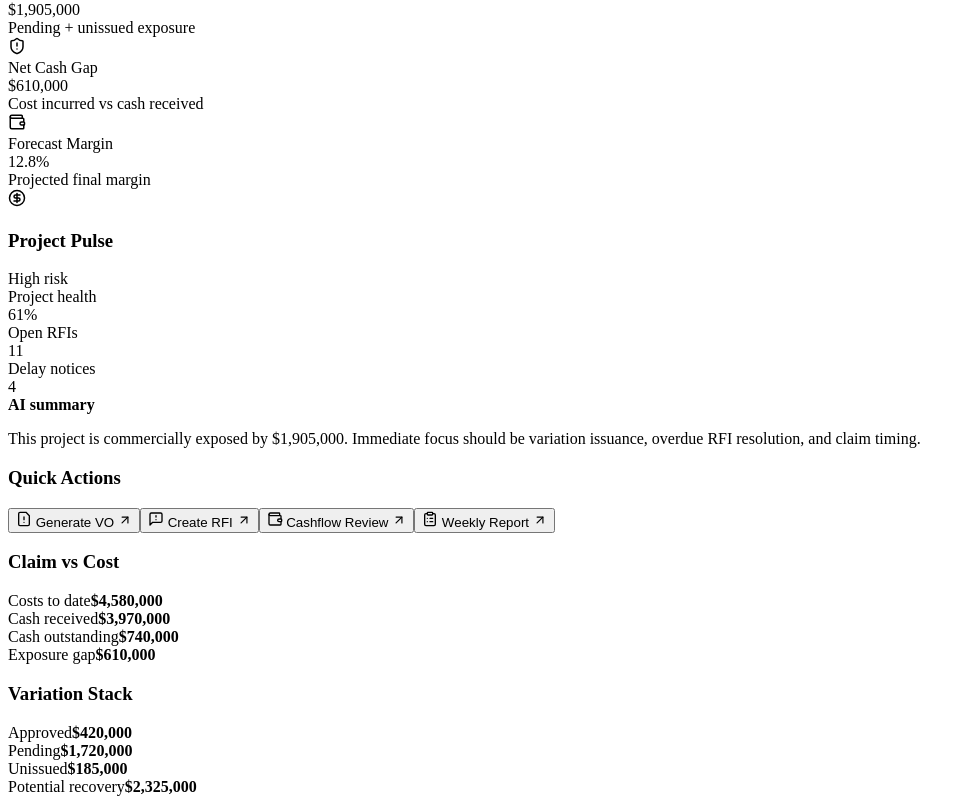
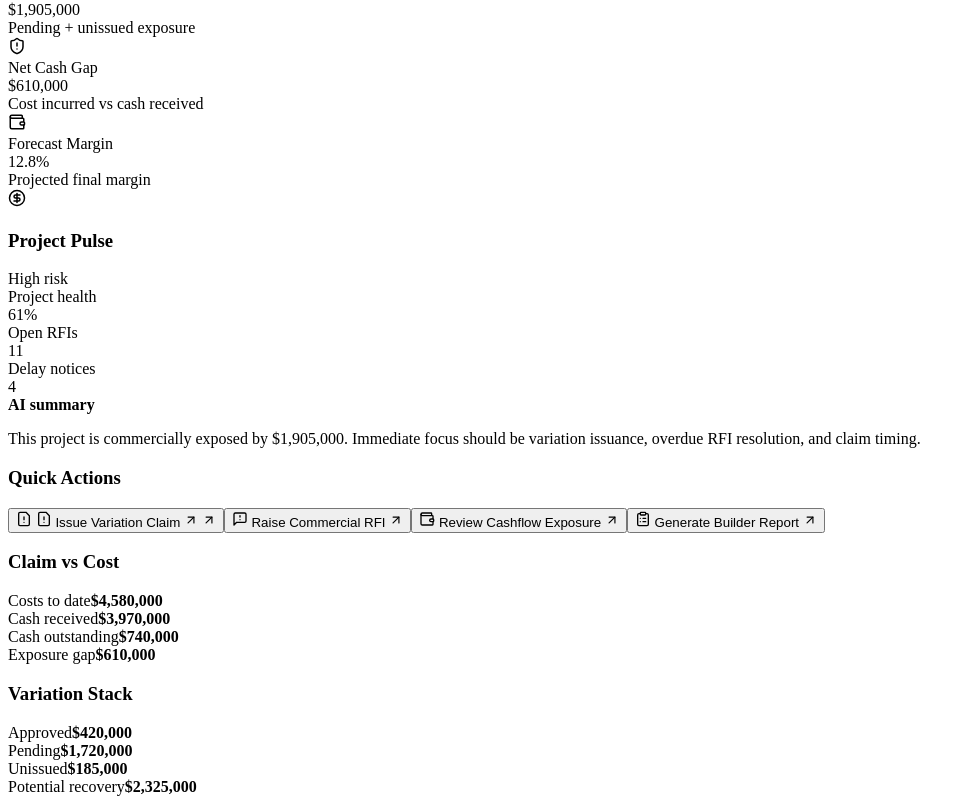
Before and after one commit to SamBachir/synctask-demo, a React (Vite) app: page / in a window 1280 px wide. Shown: the part 496-1300 px from the top of the page, without its empty margins (0-972 px from the left). Built offline with nearby package versions, Linux system fonts and the light colour scheme; the HTML template or start-up script is replaced by a standard one.

Commit message:
Update App.jsx

```diff
--- a/src/App.jsx
+++ b/src/App.jsx
@@ -271,16 +271,16 @@ export default function App() {
               <SectionCard title="Quick Actions">
                 <div className="quick-actions">
                   <button className="action-btn" onClick={() => go('variation')}>
-                    <FileWarning size={16} /> Generate VO <ArrowUpRight size={14} />
+                    <FileWarning size={16} /> <FileWarning size={16} /> Issue Variation Claim <ArrowUpRight size={14} /> <ArrowUpRight size={14} />
                   </button>
                   <button className="action-btn" onClick={() => go('rfi')}>
-                    <MessageSquareWarning size={16} /> Create RFI <ArrowUpRight size={14} />
+                    <MessageSquareWarning size={16} /> Raise Commercial RFI <ArrowUpRight size={14} />
                   </button>
                   <button className="action-btn" onClick={() => go('commercial')}>
-                    <Wallet size={16} /> Cashflow Review <ArrowUpRight size={14} />
+                    <Wallet size={16} /> Review Cashflow Exposure <ArrowUpRight size={14} />
                   </button>
                   <button className="action-btn" onClick={() => go('weekly')}>
-                    <ClipboardList size={16} /> Weekly Report <ArrowUpRight size={14} />
+                    <ClipboardList size={16} /> Generate Builder Report <ArrowUpRight size={14} />
                   </button>
                 </div>
               </SectionCard>
```
